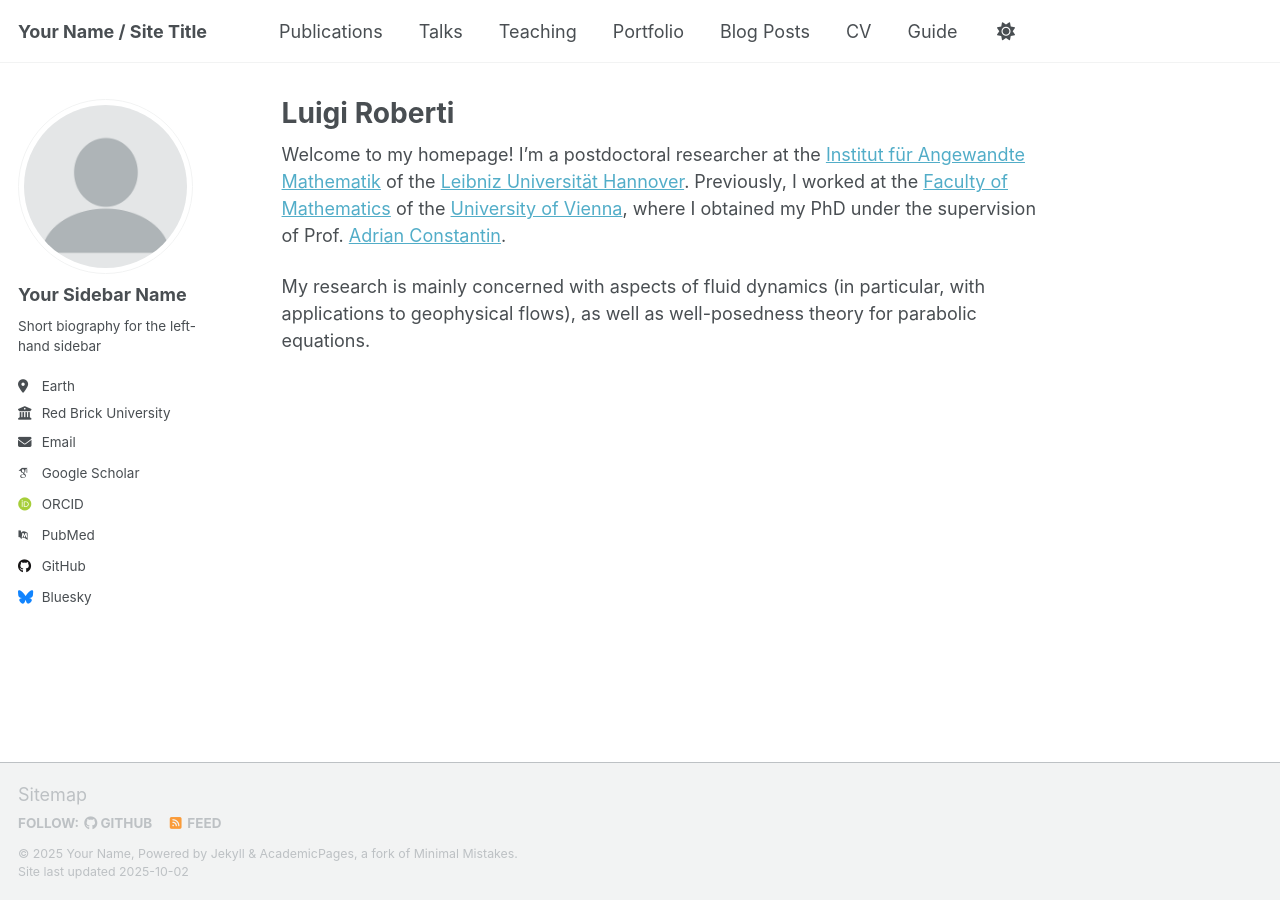
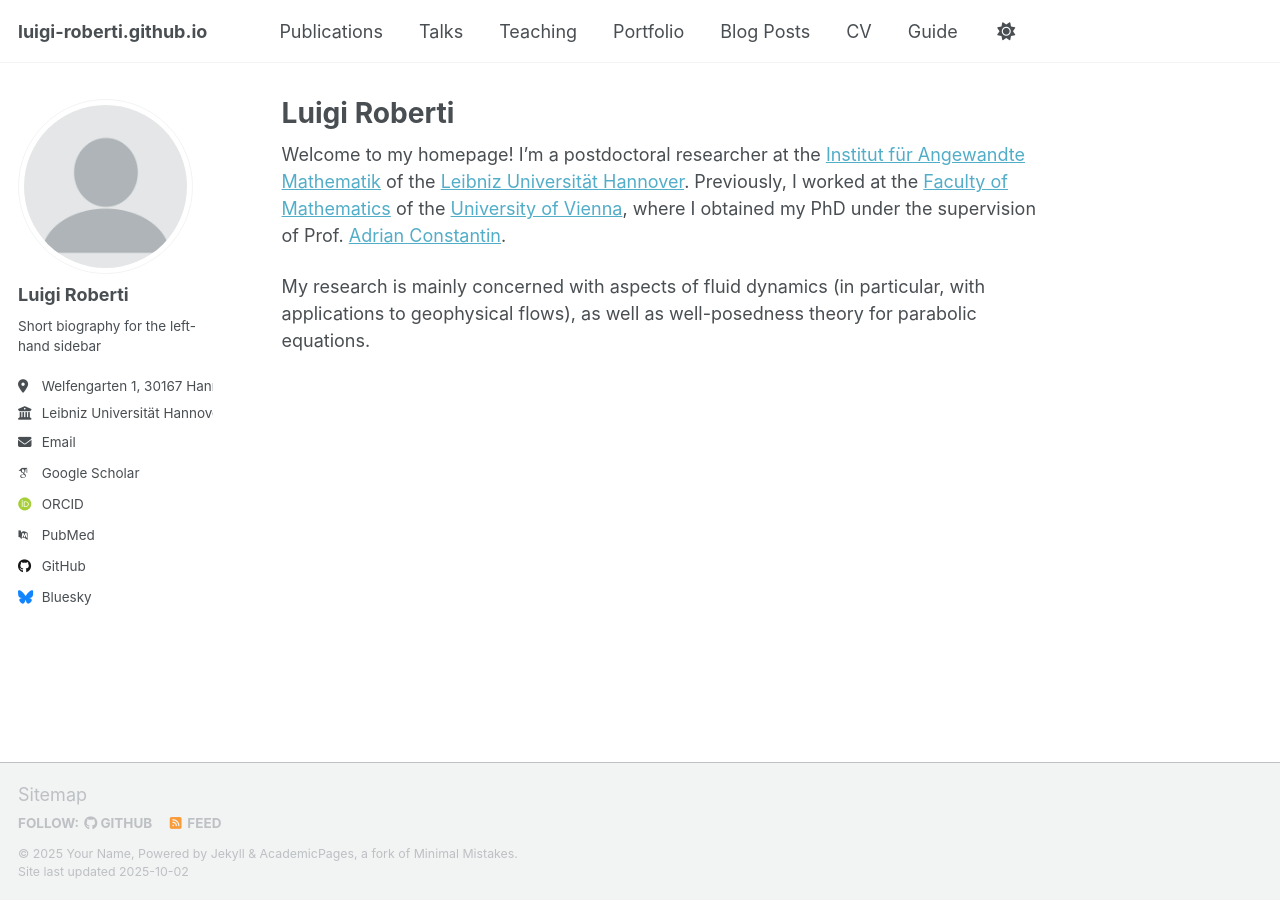
Before and after one commit to luigi-roberti/luigi-roberti.github.io, a Jekyll site: the page built from _pages/about.md, in a window 1280 px wide. Built offline with Jekyll 4.4.1, drawn with Linux system fonts in a browser that asks for light colours; some web fonts are replaced; a script that is not in the unit is left out.

Commit message:
Update _config.yml

```diff
--- a/_config.yml
+++ b/_config.yml
@@ -9,7 +9,7 @@
 # Basic Site Settings
 locale                   : "en-US"
 site_theme               : "default" # Currently available options are "default", "air"
-title                    : "Your Name / Site Title"
+title                    : # "Your Name / Site Title"
 title_separator          : "-"
 name                     : &name "Your Name"
 description              : &description "Your Name's academic portfolio"   # Update this with a general description of your site, this is the default if not overridden by a page
@@ -24,13 +24,13 @@ repository               : "academicpages/academicpages.github.io"
 author:
   # Biographic information
   avatar           : "profile.png"
-  name             : "Your Sidebar Name"
+  name             : "Luigi Roberti"
   pronouns         : # example: "she/her"
   bio              : "Short biography for the left-hand sidebar"
-  location         : "Earth"
-  employer         : "Red Brick University"
+  employer         : "Leibniz Universität Hannover"
+  location         : "Welfengarten 1, 30167 Hannover"
   uri              : # URL
-  email            : "none@example.org"
+  email            : "roberti@ifam.uni-hannover.de"
 
   # Academic websites
   academia         : # URL
```
